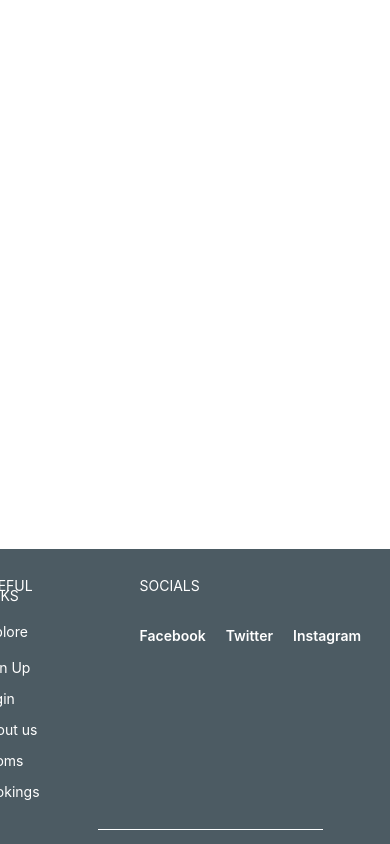
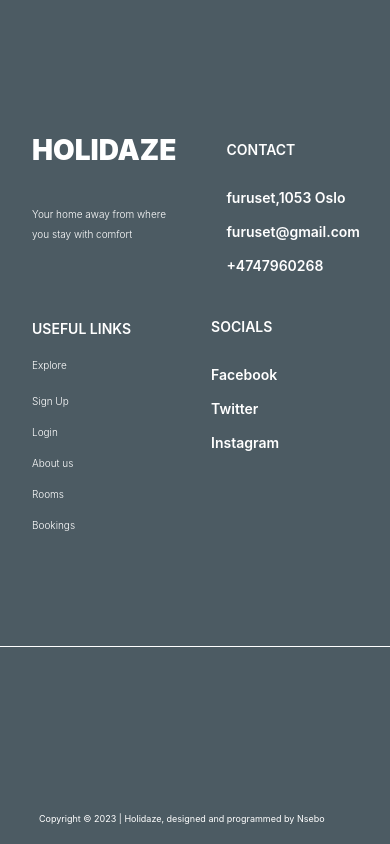
Before and after one commit to tbaba007/holidaze-app, a React (Create React App) app: page / in a window 390 px wide. Built offline with nearby package versions, Linux system fonts and the light colour scheme.

Commit message:
chore: fix mobile footer

```diff
--- a/package.json
+++ b/package.json
@@ -34,5 +34,10 @@
       "last 1 firefox version",
       "last 1 safari version"
     ]
+  },
+  "devDependencies": {
+    "react-router-dom": "^6.11.1",
+    "sass": "^1.62.1",
+    "sass-loader": "^13.2.2"
   }
 }
--- a/src/App.js
+++ b/src/App.js
@@ -2,8 +2,10 @@ import './App.css';
 import Footer from './ui/Footer';
 
 function App() {
+  document.title="Holidaze"
   return (
-   <Footer/>
+    <Footer/>
+
   );
 }
 
--- a/src/index.js
+++ b/src/index.js
@@ -3,6 +3,7 @@ import ReactDOM from 'react-dom/client';
 import './index.css';
 import App from './App';
 import reportWebVitals from './reportWebVitals';
+
 
 const root = ReactDOM.createRoot(document.getElementById('root'));
 root.render(
--- a/src/ui/Footer/Footer.jsx
+++ b/src/ui/Footer/Footer.jsx
@@ -1,6 +1,42 @@
+
 import footerStyles from "./Footer.module.scss";
+
+const usefulLinks=[
+  {
+    id:1,
+    title:'Explore',
+    path:''
+  },
+  {
+    id:2,
+    title:'Sign Up',
+    path:''
+  },
+  {
+    id:3,
+    title:'Login',
+    path:''
+  },
+  {
+    id:4,
+    title:'About us',
+    path:''
+  },
+  {
+    id:5,
+    title:'Rooms',
+    path:''
+  },
+  {
+    id:6,
+    title:'Bookings',
+    path:''
+  },
+
+]
 const Footer = () => {
   return (
+    <>
     <div className={footerStyles.container}>
       <div className={footerStyles.container__wrapper}>
         <section>
@@ -13,12 +49,10 @@ const Footer = () => {
 
         <section>
           <label>USEFUL LINKS</label>
-          <label>Explore</label>
-          <label>Sign Up</label>
-          <label>Login</label>
-          <label>About us</label>
-          <label>Rooms</label>
-          <label>Bookings</label>
+          {usefulLinks.map((links)=>{
+            // return <Link key={links.id} to={links.path}>{links.title}</Link>
+            return <label key={links.id}>{links.title}</label>
+          })}
         </section>
 
         <section>
@@ -41,6 +75,58 @@ const Footer = () => {
       </div>
       <div className={footerStyles.container__divider}/>
     </div>
+
+    <div className={footerStyles.container__mobile}>
+      <div className={footerStyles.container__wrapper}>
+        <div className={footerStyles.top}>
+        <section>
+          <h3>HOLIDAZE</h3>
+          <label>
+            Your home away from where <br />
+            you stay with comfort
+          </label>
+        </section>
+
+        <section>
+          <span>CONTACT</span>
+          <div className={footerStyles.contact}>
+            <p>furuset,1053 Oslo</p>
+            <p>furuset@gmail.com</p>
+            <p>+4747960268</p>
+          </div>
+        </section>
+        </div>
+
+
+       <div className={footerStyles.bottom}>
+       <section>
+          <span>USEFUL LINKS</span>
+          {usefulLinks.map((links)=>{
+            // return <Link key={links.id} to={links.path}>{links.title}</Link>
+            return <label key={links.id}>{links.title}</label>
+          })}
+        </section>
+
+        <section>
+          <span>SOCIALS</span>
+          <div className={footerStyles.socials}>
+            <p>Facebook</p>
+            <p>Twitter</p>
+            <p>Instagram</p>
+          </div>
+        </section>
+       </div>
+
+
+      </div>
+      <div className={footerStyles.container__divider}/>
+    </div>
+
+    <div className={footerStyles.container__copyright}>
+    Copyright © {new Date().getFullYear()} | Holidaze, designed and programmed by Nsebo
+    </div>
+    </>
+
   );
 };
 
--- a/src/ui/Footer/Footer.module.scss
+++ b/src/ui/Footer/Footer.module.scss
@@ -1,60 +1,135 @@
-.container{
-
-    background-color:#4C5B63 ;
+.container {
+  background-color: #4c5b63;
   height: 35vh;
   width: 100%;
   bottom: 0;
   position: fixed;
   color: #fff;
 }
-
-.container__wrapper{
+.container__mobile {
+  display: none;
+}
+.container__wrapper {
   display: flex;
   gap: 100px;
   justify-content: center;
   padding: 2rem;
-
-    :nth-child(2){
-        line-height: 20px;
-       }
-    :nth-child(3){
-     .socials{
-        display: flex;
-        flex-direction: row;
-        gap:20px
+  :nth-child(1) {
+    h3{
+        font-weight: 900;
+        font-size: 28px;
+        margin-top: 5px;
     }
 
   }
-    :nth-child(4){
-        .contact{
+
+  :nth-child(2) {
+    line-height: 20px;
+  }
+
+  :nth-child(3) {
+    .socials {
+      display: flex;
+      flex-direction: row;
+      gap: 20px;
+    }
+  }
+
+  :nth-child(4) {
+    .contact {
       display: flex;
       flex-direction: column;
     }
   }
 
-    section{
+  section {
     font-weight: 600;
     font-size: 14px;
     line-height: 10.08px;
     display: flex;
     flex-direction: column;
     gap: 1.5em;
-     label{
+
+    a {
       font-weight: 400;
       font-size: 14px;
       line-height: 10.08px;
+      color: #fff;
       cursor: pointer;
+      text-decoration: none;
+    }
   }
 }
 
-
-
-}
-.container__divider{
+.container__divider {
   height: 1px;
   background-color: #fff;
-    width: 50%!important;
-    align-self: center;
+  width: 47%;
   margin-left: 25%;
+  margin-top: -10px;
   padding-right: 30px;
 }
+
+.container__copyright {
+  position: absolute;
+  bottom: 0;
+  color: #fff;
+  font-weight: 400;
+  font-size: 9px;
+  left: 0;
+  right: 0;
+  margin-left: auto;
+  margin-right: auto;
+  width: 40em;
+  margin-bottom: 5px;
+}
+
+@media only screen and (max-width: 768px) {
+  .container__mobile {
+    background-color: #4c5b63;
+    color: #fff;
+    display: flex;
+    flex-wrap: wrap;
+    height: 100vh;
+    label {
+      font-weight: 300;
+      font-size: 10px;
+    }
+  }
+  .top {
+    display: flex;
+    flex-direction: row;
+    gap: 50px;
+  }
+  .bottom {
+    display: flex;
+    flex-direction: row;
+    gap: 80px;
+  }
+  .container {
+    display: none;
+  }
+  .container__wrapper {
+    display: flex;
+    flex-direction: column;
+    gap: 20px;
+    :nth-child(1) {
+      margin-top: 7px;
+    }
+  }
+
+  .container__divider {
+    width: 100% !important;
+    margin-left: 0%;
+  }
+  .container__copyright {
+    position: absolute;
+    bottom: 0;
+    color: #fff;
+    font-weight: 400;
+    font-size: 9px;
+    margin-bottom: 20px;
+    right: 10%;
+    left: 10%;
+  }
+}
```
Also changed, not shown: src/Components/NotFound/index.jsx (added, +9 -0 lines), src/routes.jsx (added, +12 -0 lines), 1 other file (tests, documents, lock files or other folders). Lines whose indentation alone changed are shown as unchanged.
